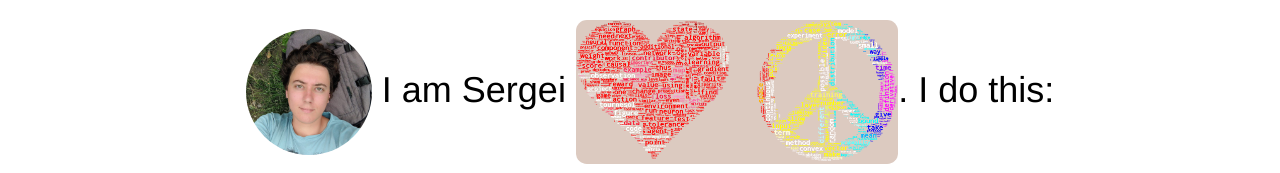
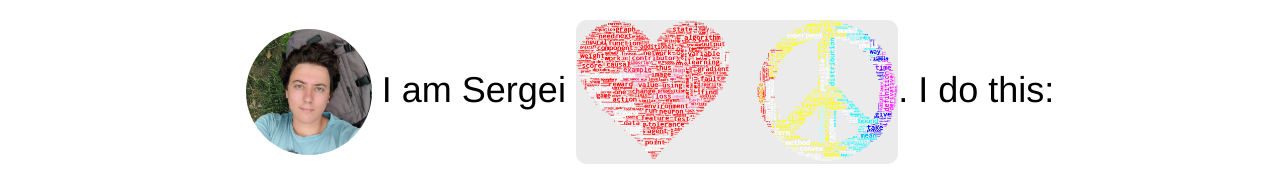
Before and after one commit to sergeivolodin/sergeivolodin.github.io, a plain HTML site: page index.html in a window 1280 px wide. Shown: the top 173 px of the page. Drawn offline with nearby package versions, Linux system fonts and the light colour scheme; a script that the page names is missing.

Commit message:
Update colour

```diff
--- a/website.css
+++ b/website.css
@@ -13,7 +13,7 @@ h1.top_line_h1 {
 }
 
 .word-cloud {
-  background-color: #8f573750;
+  background-color: #ebebeb;
   border-radius: 0.3em;
   height: 4em;
 }
```
